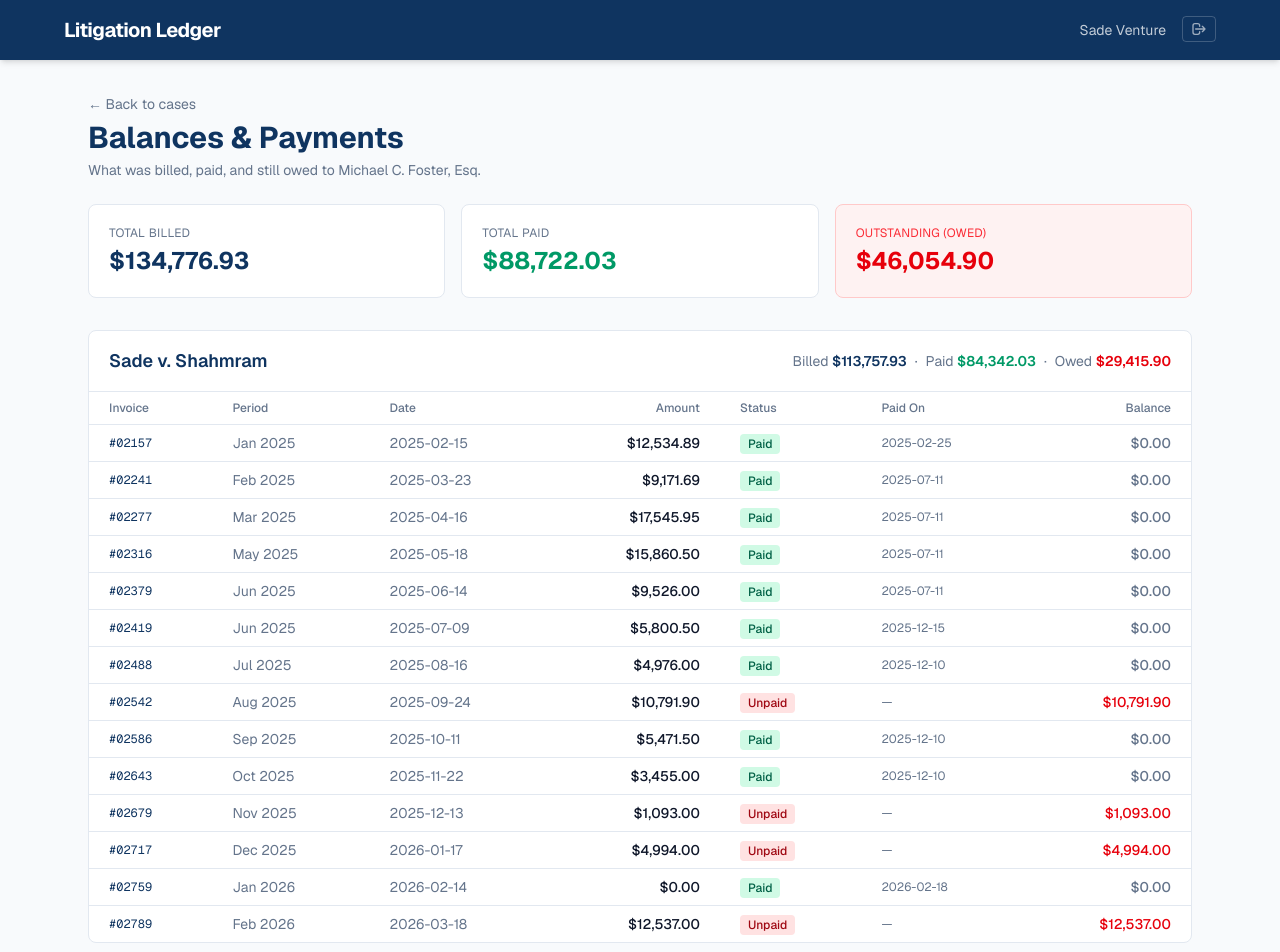
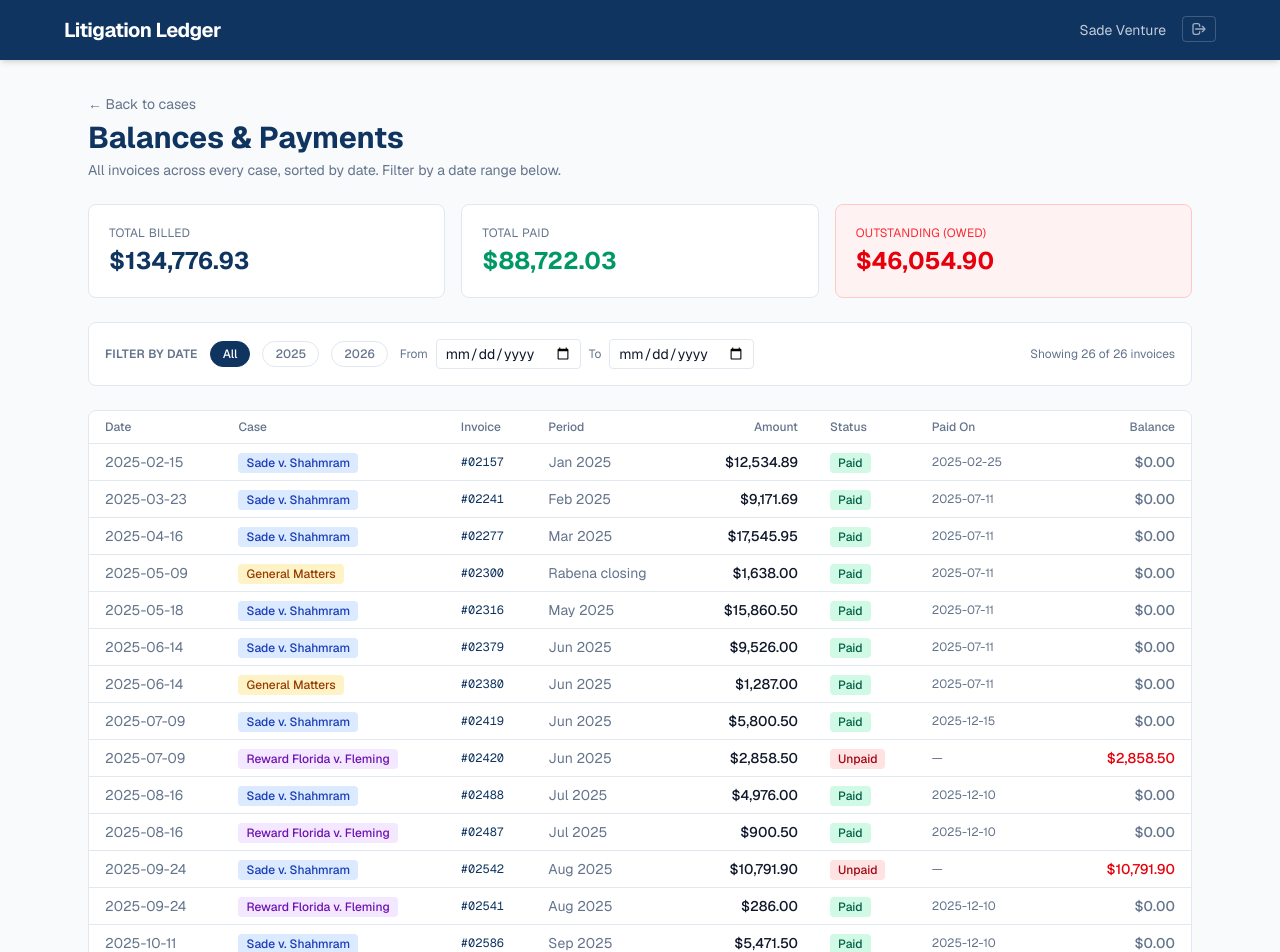
Before and after one commit to edensade1-code/Litigations, a Next.js app: page /Foster/balances in a window 1280 px wide. Shown: the top 952 px of the page. Built offline with nearby package versions, Linux system fonts and the light colour scheme.

Commit message:
Combine balances into one date-sorted table with date filter

```diff
--- a/src/app/Foster/balances/page.tsx
+++ b/src/app/Foster/balances/page.tsx
@@ -1,9 +1,13 @@
+"use client";
+
 import Link from "next/link";
+import { useState, useMemo } from "react";
 
 type Status = "paid" | "unpaid" | "zero-billed";
 
 interface Inv {
   num: string;
+  caseTitle: string;
   period: string;
   date: string;
   amount: number;
@@ -12,57 +16,33 @@ interface Inv {
   balance: number;
 }
 
-interface CaseLedger {
-  slug: string;
-  title: string;
-  invoices: Inv[];
-}
-
-const ledger: CaseLedger[] = [
-  {
-    slug: "Sade-v-Shahmram",
-    title: "Sade v. Shahmram",
-    invoices: [
-      { num: "02157", period: "Jan 2025", date: "2025-02-15", amount: 12534.89, status: "paid", paidDate: "2025-02-25", balance: 0 },
-      { num: "02241", period: "Feb 2025", date: "2025-03-23", amount: 9171.69, status: "paid", paidDate: "2025-07-11", balance: 0 },
-      { num: "02277", period: "Mar 2025", date: "2025-04-16", amount: 17545.95, status: "paid", paidDate: "2025-07-11", balance: 0 },
-      { num: "02316", period: "May 2025", date: "2025-05-18", amount: 15860.5, status: "paid", paidDate: "2025-07-11", balance: 0 },
-      { num: "02379", period: "Jun 2025", date: "2025-06-14", amount: 9526, status: "paid", paidDate: "2025-07-11", balance: 0 },
-      { num: "02419", period: "Jun 2025", date: "2025-07-09", amount: 5800.5, status: "paid", paidDate: "2025-12-15", balance: 0 },
-      { num: "02488", period: "Jul 2025", date: "2025-08-16", amount: 4976, status: "paid", paidDate: "2025-12-10", balance: 0 },
-      { num: "02542", period: "Aug 2025", date: "2025-09-24", amount: 10791.9, status: "unpaid", balance: 10791.9 },
-      { num: "02586", period: "Sep 2025", date: "2025-10-11", amount: 5471.5, status: "paid", paidDate: "2025-12-10", balance: 0 },
-      { num: "02643", period: "Oct 2025", date: "2025-11-22", amount: 3455, status: "paid", paidDate: "2025-12-10", balance: 0 },
-      { num: "02679", period: "Nov 2025", date: "2025-12-13", amount: 1093, status: "unpaid", balance: 1093 },
-      { num: "02717", period: "Dec 2025", date: "2026-01-17", amount: 4994, status: "unpaid", balance: 4994 },
-      { num: "02759", period: "Jan 2026", date: "2026-02-14", amount: 0, status: "paid", paidDate: "2026-02-18", balance: 0 },
-      { num: "02789", period: "Feb 2026", date: "2026-03-18", amount: 12537, status: "unpaid", balance: 12537 },
-    ],
-  },
-  {
-    slug: "Reward-v-Fleming",
-    title: "Reward Florida v. Fleming",
-    invoices: [
-      { num: "02420", period: "Jun 2025", date: "2025-07-09", amount: 2858.5, status: "unpaid", balance: 2858.5 },
-      { num: "02487", period: "Jul 2025", date: "2025-08-16", amount: 900.5, status: "paid", paidDate: "2025-12-10", balance: 0 },
-      { num: "02541", period: "Aug 2025", date: "2025-09-24", amount: 286, status: "paid", paidDate: "2025-12-10", balance: 0 },
-      { num: "02585", period: "Sep 2025", date: "2025-10-11", amount: 268.5, status: "paid", paidDate: "2025-12-15", balance: 0 },
-      { num: "02681", period: "Nov 2025", date: "2025-12-13", amount: 3004.5, status: "unpaid", balance: 3004.5 },
-      { num: "02716", period: "Dec 2025", date: "2026-01-17", amount: 5435, status: "unpaid", balance: 5435 },
-      { num: "02760", period: "Jan 2026", date: "2026-02-14", amount: 0, status: "paid", paidDate: "2026-02-18", balance: 0 },
-      { num: "02790", period: "Feb 2026", date: "2026-03-18", amount: 3995.5, status: "unpaid", balance: 3995.5 },
-    ],
-  },
-  {
-    slug: "General-Matters",
-    title: "General Matters",
-    invoices: [
-      { num: "02300", period: "Rabena closing", date: "2025-05-09", amount: 1638, status: "paid", paidDate: "2025-07-11", balance: 0 },
-      { num: "02380", period: "Jun 2025", date: "2025-06-14", amount: 1287, status: "paid", paidDate: "2025-07-11", balance: 0 },
-      { num: "02584", period: "Sep 2025", date: "2025-10-11", amount: 1345.5, status: "unpaid", balance: 1345.5 },
-      { num: "02680", period: "Nov 2025", date: "2025-12-13", amount: 0, status: "zero-billed", balance: 0 },
-    ],
-  },
+const invoices: Inv[] = [
+  { num: "02157", caseTitle: "Sade v. Shahmram", period: "Jan 2025", date: "2025-02-15", amount: 12534.89, status: "paid", paidDate: "2025-02-25", balance: 0 },
+  { num: "02241", caseTitle: "Sade v. Shahmram", period: "Feb 2025", date: "2025-03-23", amount: 9171.69, status: "paid", paidDate: "2025-07-11", balance: 0 },
+  { num: "02277", caseTitle: "Sade v. Shahmram", period: "Mar 2025", date: "2025-04-16", amount: 17545.95, status: "paid", paidDate: "2025-07-11", balance: 0 },
+  { num: "02316", caseTitle: "Sade v. Shahmram", period: "May 2025", date: "2025-05-18", amount: 15860.5, status: "paid", paidDate: "2025-07-11", balance: 0 },
+  { num: "02379", caseTitle: "Sade v. Shahmram", period: "Jun 2025", date: "2025-06-14", amount: 9526, status: "paid", paidDate: "2025-07-11", balance: 0 },
+  { num: "02419", caseTitle: "Sade v. Shahmram", period: "Jun 2025", date: "2025-07-09", amount: 5800.5, status: "paid", paidDate: "2025-12-15", balance: 0 },
+  { num: "02488", caseTitle: "Sade v. Shahmram", period: "Jul 2025", date: "2025-08-16", amount: 4976, status: "paid", paidDate: "2025-12-10", balance: 0 },
+  { num: "02542", caseTitle: "Sade v. Shahmram", period: "Aug 2025", date: "2025-09-24", amount: 10791.9, status: "unpaid", balance: 10791.9 },
+  { num: "02586", caseTitle: "Sade v. Shahmram", period: "Sep 2025", date: "2025-10-11", amount: 5471.5, status: "paid", paidDate: "2025-12-10", balance: 0 },
+  { num: "02643", caseTitle: "Sade v. Shahmram", period: "Oct 2025", date: "2025-11-22", amount: 3455, status: "paid", paidDate: "2025-12-10", balance: 0 },
+  { num: "02679", caseTitle: "Sade v. Shahmram", period: "Nov 2025", date: "2025-12-13", amount: 1093, status: "unpaid", balance: 1093 },
+  { num: "02717", caseTitle: "Sade v. Shahmram", period: "Dec 2025", date: "2026-01-17", amount: 4994, status: "unpaid", balance: 4994 },
+  { num: "02759", caseTitle: "Sade v. Shahmram", period: "Jan 2026", date: "2026-02-14", amount: 0, status: "paid", paidDate: "2026-02-18", balance: 0 },
+  { num: "02789", caseTitle: "Sade v. Shahmram", period: "Feb 2026", date: "2026-03-18", amount: 12537, status: "unpaid", balance: 12537 },
+  { num: "02420", caseTitle: "Reward Florida v. Fleming", period: "Jun 2025", date: "2025-07-09", amount: 2858.5, status: "unpaid", balance: 2858.5 },
+  { num: "02487", caseTitle: "Reward Florida v. Fleming", period: "Jul 2025", date: "2025-08-16", amount: 900.5, status: "paid", paidDate: "2025-12-10", balance: 0 },
+  { num: "02541", caseTitle: "Reward Florida v. Fleming", period: "Aug 2025", date: "2025-09-24", amount: 286, status: "paid", paidDate: "2025-12-10", balance: 0 },
+  { num: "02585", caseTitle: "Reward Florida v. Fleming", period: "Sep 2025", date: "2025-10-11", amount: 268.5, status: "paid", paidDate: "2025-12-15", balance: 0 },
+  { num: "02681", caseTitle: "Reward Florida v. Fleming", period: "Nov 2025", date: "2025-12-13", amount: 3004.5, status: "unpaid", balance: 3004.5 },
+  { num: "02716", caseTitle: "Reward Florida v. Fleming", period: "Dec 2025", date: "2026-01-17", amount: 5435, status: "unpaid", balance: 5435 },
+  { num: "02760", caseTitle: "Reward Florida v. Fleming", period: "Jan 2026", date: "2026-02-14", amount: 0, status: "paid", paidDate: "2026-02-18", balance: 0 },
+  { num: "02790", caseTitle: "Reward Florida v. Fleming", period: "Feb 2026", date: "2026-03-18", amount: 3995.5, status: "unpaid", balance: 3995.5 },
+  { num: "02300", caseTitle: "General Matters", period: "Rabena closing", date: "2025-05-09", amount: 1638, status: "paid", paidDate: "2025-07-11", balance: 0 },
+  { num: "02380", caseTitle: "General Matters", period: "Jun 2025", date: "2025-06-14", amount: 1287, status: "paid", paidDate: "2025-07-11", balance: 0 },
+  { num: "02584", caseTitle: "General Matters", period: "Sep 2025", date: "2025-10-11", amount: 1345.5, status: "unpaid", balance: 1345.5 },
+  { num: "02680", caseTitle: "General Matters", period: "Nov 2025", date: "2025-12-13", amount: 0, status: "zero-billed", balance: 0 },
 ];
 
 function money(n: number): string {
@@ -81,15 +61,63 @@ const statusLabel: Record<Status, string> = {
   "zero-billed": "$0",
 };
 
-export const metadata = {
-  title: "Balances & Payments — Young Foster PLLC",
+const caseColor: Record<string, string> = {
+  "Sade v. Shahmram": "bg-blue-100 text-blue-800",
+  "Reward Florida v. Fleming": "bg-purple-100 text-purple-800",
+  "General Matters": "bg-amber-100 text-amber-800",
 };
 
 export default function BalancesPage() {
-  const all = ledger.flatMap((c) => c.invoices);
-  const billed = all.reduce((s, i) => s + i.amount, 0);
-  const paid = all.filter((i) => i.status === "paid").reduce((s, i) => s + i.amount, 0);
-  const outstanding = all.reduce((s, i) => s + i.balance, 0);
+  const [from, setFrom] = useState("");
+  const [to, setTo] = useState("");
+  const [preset, setPreset] = useState("all");
+
+  const sorted = useMemo(
+    () => [...invoices].sort((a, b) => a.date.localeCompare(b.date)),
+    []
+  );
+
+  const filtered = useMemo(
+    () =>
+      sorted.filter((i) => {
+        if (from && i.date < from) return false;
+        if (to && i.date > to) return false;
+        return true;
+      }),
+    [sorted, from, to]
+  );
+
+  const billed = filtered.reduce((s, i) => s + i.amount, 0);
+  const paid = filtered.filter((i) => i.status === "paid").reduce((s, i) => s + i.amount, 0);
+  const outstanding = filtered.reduce((s, i) => s + i.balance, 0);
+
+  function applyPreset(p: string) {
+    setPreset(p);
+    if (p === "all") {
+      setFrom("");
+      setTo("");
+    } else if (p === "2025") {
+      setFrom("2025-01-01");
+      setTo("2025-12-31");
+    } else if (p === "2026") {
+      setFrom("2026-01-01");
+      setTo("2026-12-31");
+    }
+  }
+
+  const chip = (p: string, label: string) => (
+    <button
+      onClick={() => applyPreset(p)}
+      className={
+        "px-3 py-1 rounded-full text-xs font-medium border transition-colors " +
+        (preset === p
+          ? "bg-accent text-white border-accent"
+          : "bg-card-bg text-muted border-border hover:border-accent")
+      }
+    >
+      {label}
+    </button>
+  );
 
   return (
     <div>
@@ -99,11 +127,11 @@ export default function BalancesPage() {
         </Link>
         <h1 className="text-3xl font-bold text-accent mt-1">Balances &amp; Payments</h1>
         <p className="text-muted text-sm mt-1">
-          What was billed, paid, and still owed to Michael C. Foster, Esq.
+          All invoices across every case, sorted by date. Filter by a date range below.
         </p>
       </div>
 
-      <div className="grid gap-4 sm:grid-cols-3 mb-8">
+      <div className="grid gap-4 sm:grid-cols-3 mb-6">
         <div className="bg-card-bg border border-border rounded-lg p-5">
           <div className="text-xs text-muted uppercase tracking-wide">Total Billed</div>
           <div className="text-2xl font-bold text-accent mt-1">{money(billed)}</div>
@@ -118,60 +146,94 @@ export default function BalancesPage() {
         </div>
       </div>
 
-      <div className="space-y-8">
-        {ledger.map((c) => {
-          const cBilled = c.invoices.reduce((s, i) => s + i.amount, 0);
-          const cPaid = c.invoices.filter((i) => i.status === "paid").reduce((s, i) => s + i.amount, 0);
-          const cOut = c.invoices.reduce((s, i) => s + i.balance, 0);
-          return (
-            <div key={c.slug} className="bg-card-bg border border-border rounded-lg overflow-hidden">
-              <div className="px-5 py-4 border-b border-border flex items-center justify-between flex-wrap gap-2">
-                <h2 className="text-lg font-semibold text-accent">{c.title}</h2>
-                <div className="text-sm text-muted">
-                  Billed <span className="font-semibold text-accent">{money(cBilled)}</span>
-                  <span className="mx-2">&middot;</span>
-                  Paid <span className="font-semibold text-emerald-600">{money(cPaid)}</span>
-                  <span className="mx-2">&middot;</span>
-                  Owed <span className="font-semibold text-red-600">{money(cOut)}</span>
+      <div className="bg-card-bg border border-border rounded-lg p-4 mb-6 flex flex-wrap items-center gap-3">
+        <span className="text-xs font-semibold text-muted uppercase tracking-wide">Filter by date</span>
+        {chip("all", "All")}
+        {chip("2025", "2025")}
+        {chip("2026", "2026")}
+        <div className="flex items-center gap-2 text-sm">
+          <label className="text-muted text-xs">From</label>
+          <input
+            type="date"
+            value={from}
+            onChange={(e) => { setFrom(e.target.value); setPreset("custom"); }}
+            className="border border-border rounded px-2 py-1 text-sm bg-white"
+          />
+          <label className="text-muted text-xs">To</label>
+          <input
+            type="date"
+            value={to}
+            onChange={(e) => { setTo(e.target.value); setPreset("custom"); }}
+            className="border border-border rounded px-2 py-1 text-sm bg-white"
+          />
         </div>
+        {(from || to) && (
+          <button onClick={() => applyPreset("all")} className="text-xs text-red-600 hover:underline">
+            Clear
+          </button>
+        )}
+        <span className="ml-auto text-xs text-muted">
+          Showing {filtered.length} of {invoices.length} invoices
+        </span>
       </div>
+
+      <div className="bg-card-bg border border-border rounded-lg overflow-hidden">
         <div className="overflow-x-auto">
           <table className="w-full text-sm">
             <thead>
               <tr className="text-left text-xs text-muted border-b border-border">
-                      <th className="px-5 py-2 font-medium">Invoice</th>
-                      <th className="px-5 py-2 font-medium">Period</th>
-                      <th className="px-5 py-2 font-medium">Date</th>
-                      <th className="px-5 py-2 font-medium text-right">Amount</th>
-                      <th className="px-5 py-2 font-medium">Status</th>
-                      <th className="px-5 py-2 font-medium">Paid On</th>
-                      <th className="px-5 py-2 font-medium text-right">Balance</th>
+                <th className="px-4 py-2 font-medium">Date</th>
+                <th className="px-4 py-2 font-medium">Case</th>
+                <th className="px-4 py-2 font-medium">Invoice</th>
+                <th className="px-4 py-2 font-medium">Period</th>
+                <th className="px-4 py-2 font-medium text-right">Amount</th>
+                <th className="px-4 py-2 font-medium">Status</th>
+                <th className="px-4 py-2 font-medium">Paid On</th>
+                <th className="px-4 py-2 font-medium text-right">Balance</th>
               </tr>
             </thead>
             <tbody>
-                    {c.invoices.map((i) => (
+              {filtered.map((i) => (
                 <tr key={i.num} className="border-b border-border last:border-0">
-                        <td className="px-5 py-2 font-mono text-xs text-accent">#{i.num}</td>
-                        <td className="px-5 py-2 text-muted">{i.period}</td>
-                        <td className="px-5 py-2 text-muted">{i.date}</td>
-                        <td className="px-5 py-2 text-right font-medium">{money(i.amount)}</td>
-                        <td className="px-5 py-2">
+                  <td className="px-4 py-2 text-muted whitespace-nowrap">{i.date}</td>
+                  <td className="px-4 py-2">
+                    <span className={"px-2 py-0.5 rounded text-xs font-medium " + (caseColor[i.caseTitle] || "bg-slate-100 text-slate-600")}>
+                      {i.caseTitle}
+                    </span>
+                  </td>
+                  <td className="px-4 py-2 font-mono text-xs text-accent">#{i.num}</td>
+                  <td className="px-4 py-2 text-muted">{i.period}</td>
+                  <td className="px-4 py-2 text-right font-medium">{money(i.amount)}</td>
+                  <td className="px-4 py-2">
                     <span className={"px-2 py-0.5 rounded text-xs font-medium " + statusBadge[i.status]}>
                       {statusLabel[i.status]}
                     </span>
                   </td>
-                        <td className="px-5 py-2 text-muted text-xs">{i.paidDate ?? "—"}</td>
-                        <td className={"px-5 py-2 text-right font-medium " + (i.balance > 0 ? "text-red-600" : "text-muted")}>
+                  <td className="px-4 py-2 text-muted text-xs whitespace-nowrap">{i.paidDate ?? "—"}</td>
+                  <td className={"px-4 py-2 text-right font-medium " + (i.balance > 0 ? "text-red-600" : "text-muted")}>
                     {money(i.balance)}
                   </td>
                 </tr>
               ))}
+              {filtered.length === 0 && (
+                <tr>
+                  <td colSpan={8} className="px-4 py-8 text-center text-muted text-sm">
+                    No invoices in this date range.
+                  </td>
+                </tr>
+              )}
             </tbody>
+            <tfoot>
+              <tr className="border-t border-border font-semibold bg-slate-50">
+                <td className="px-4 py-2" colSpan={4}>Totals ({filtered.length})</td>
+                <td className="px-4 py-2 text-right text-accent">{money(billed)}</td>
+                <td className="px-4 py-2"></td>
+                <td className="px-4 py-2 text-right text-emerald-600 text-xs">Paid {money(paid)}</td>
+                <td className="px-4 py-2 text-right text-red-600">{money(outstanding)}</td>
+              </tr>
+            </tfoot>
           </table>
         </div>
-            </div>
-          );
-        })}
       </div>
     </div>
   );
```
Lines whose indentation alone changed are shown as unchanged.
